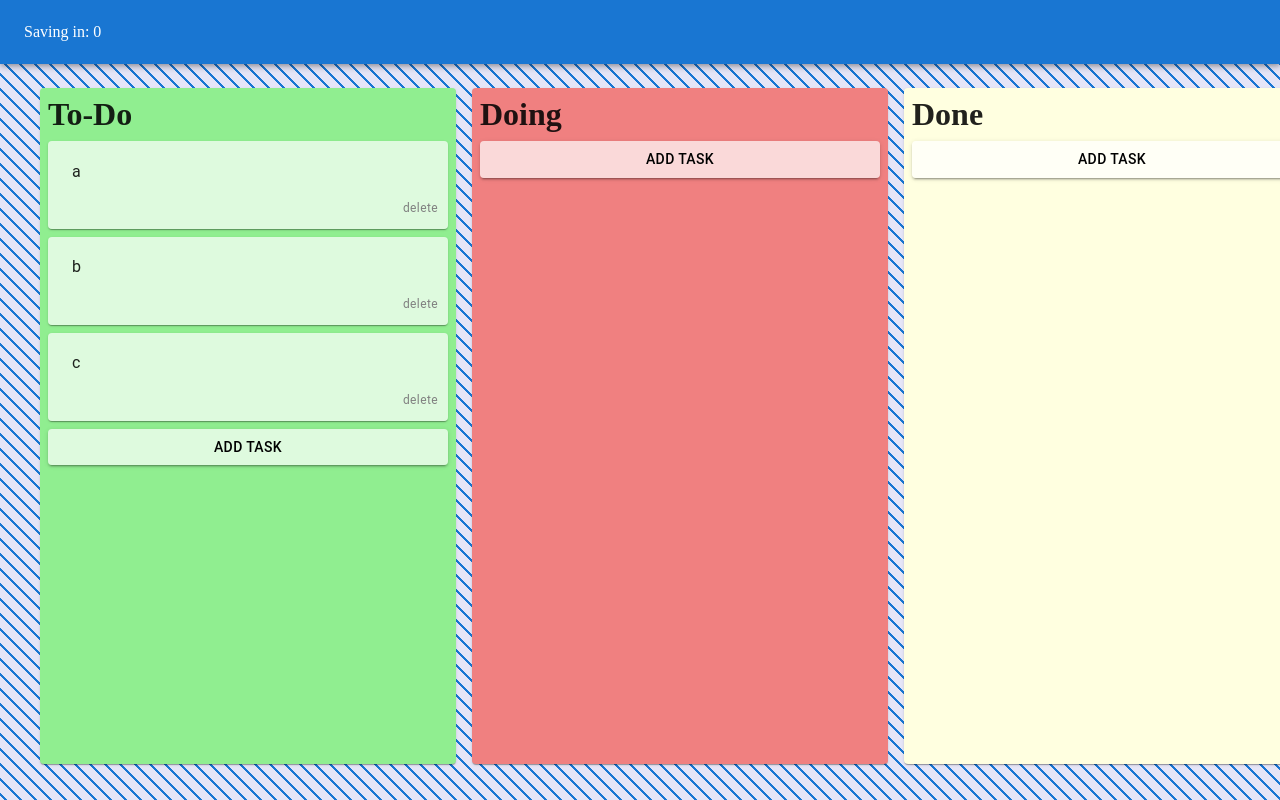
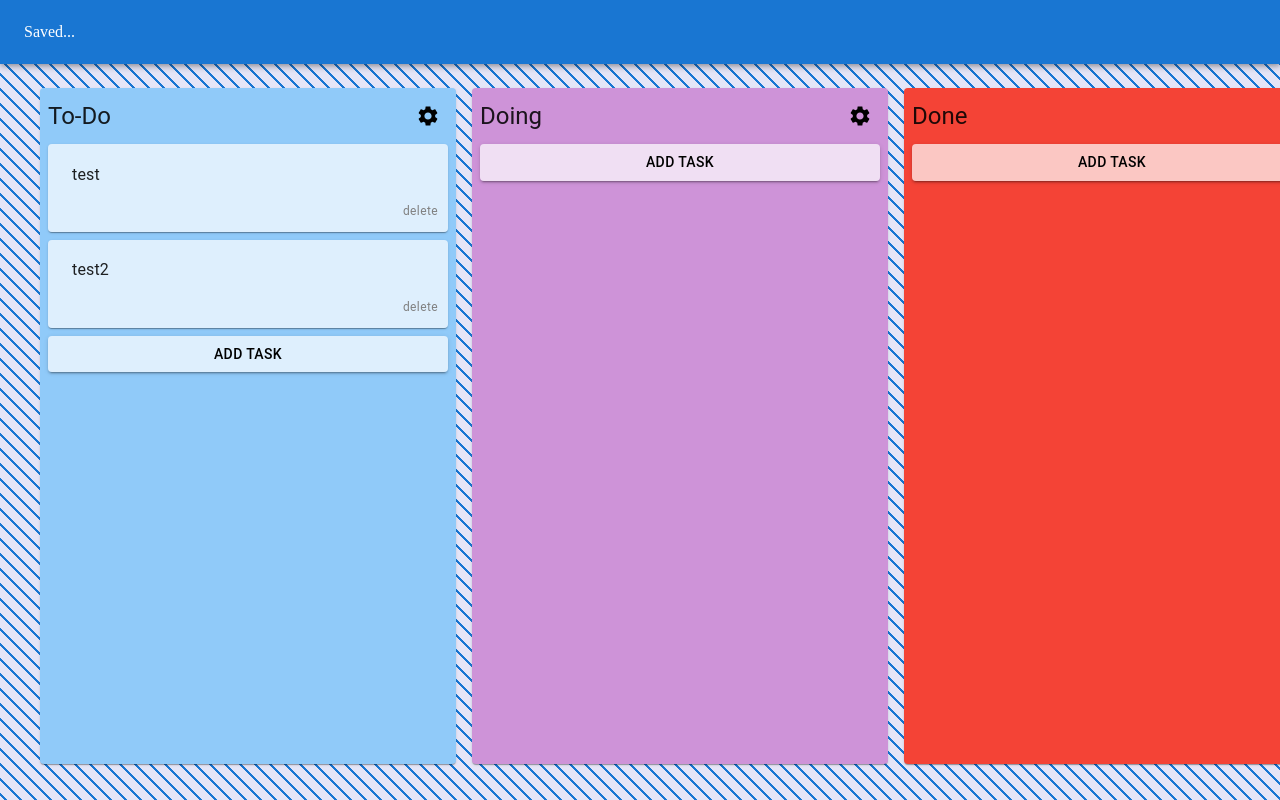
Before and after one commit to richard-nagy/task_manager, a React (Create React App) app: page / in a window 1280 px wide. Built offline with nearby package versions, Linux system fonts and the light colour scheme.

Commit message:
Add better state logic

```diff
--- a/src/App.js
+++ b/src/App.js
@@ -1,101 +1,90 @@
+import { SettingsRemoteRounded } from "@mui/icons-material";
 import { AppBar, Box, Button, CircularProgress, Paper, Toolbar, Typography } from "@mui/material";
 import { Container, Stack } from "@mui/system";
 import React, { createContext, useEffect, useState } from "react";
 import ListForm from "./components/ListForm";
 import TaskList from "./components/TaskList";
 
-const Context = createContext("Default Value");
+const Context = createContext();
 let id = 0;
 
 function App() {
-    const [time, setTime] = useState(5);
-    const [taskLists, setTaskLists] = useState([
+    const [time, setTime] = useState(0);
+    const [tasks, setTasks] = useState([["test", "test2"], [], []]);
+
+    const [lists, setLists] = useState([
         {
             id: `list${id++}`,
             title: "To-Do",
-            tasks: [
-                { id: `task${id++}`, description: "a" },
-                { id: `task${id++}`, description: "b" },
-                { id: `task${id++}`, description: "c" },
-            ],
-            bgColor: { primary: "lightgreen", secondary: "green" },
+            bgColor: { primary: "#90caf9", secondary: "#e3f2fd" },
         },
         {
             id: `list${id++}`,
             title: "Doing",
-            tasks: [],
-            bgColor: { primary: "lightcoral", secondary: "red" },
+            bgColor: { primary: "#ce93d8", secondary: "#f3e5f5" },
         },
         {
             id: `list${id++}`,
             title: "Done",
-            tasks: [],
-            bgColor: { primary: "lightyellow", secondary: "yellow" },
+            bgColor: { primary: "#f44336", secondary: "#e57373" },
         },
     ]);
 
-    const refreshClock = () => {
-        setTime((old) => (old > 0 ? old - 1 : old));
-    };
+    useEffect(() => {
+        if (time > 0) {
+            let timer1 = setTimeout(() => {
+                setTime((old) => old - 1);
+            }, 1000);
 
-    useEffect(() => {
-        const timerId = setInterval(refreshClock, 1000);
-        return function cleanup() {
-            clearInterval(timerId);
-        };
-    }, []);
-
-    useEffect(() => {
-        if (time === 0) {
-            console.log("saved");
-            // TODO: Upload changes to database
+            return () => {
+                clearTimeout(timer1);
+            };
         }
     }, [time]);
 
-    const changeListsTasks = (type, taskIndex, listIndex, task) => {
+    const addList = (listName) => {
         setTime(5);
+        setLists((prevState) => [
+            ...prevState,
+            {
+                id: `list${id++}`,
+                title: listName,
+                bgColor: { primary: "#90caf9", secondary: "#e3f2fd" },
+            },
+        ]);
 
-        const newLists = taskLists;
+        setTasks((prevState) => [...prevState, []]);
+    };
 
-        switch (type) {
-            case "add":
-                newLists[listIndex].tasks.push({ id: `task${id++}`, description: task });
-                setTaskLists(newLists);
-                break;
-            case "edit":
-                newLists[listIndex].tasks[taskIndex] = task;
-                setTaskLists(newLists);
-                break;
-            case "delete":
-                newLists[listIndex].tasks = newLists[listIndex].tasks.filter(
-                    (_, i) => i !== taskIndex
-                );
-                setTaskLists(newLists);
-                break;
-            default:
-                break;
+    const changeTaskColor = (newColors, listIndex) => {
+        setTime(5);
+        setLists((prevState) => {
+            const newState = prevState.map((item, i) => {
+                if (i === listIndex) {
+                    return { ...item, bgColor: newColors };
+                }
+                return item;
+            });
+            return newState;
+        });
+    };
+
+    const contextBadabuj = (value, startTimer) => {
+        if (startTimer) {
+            setTime(5);
+        }
+        if (value) {
+            setTasks(value);
         }
     };
 
-    const addNewTaskList = (listName) => {
-        setTaskLists((oldTaskList) => [
-            ...oldTaskList,
-            {
-                id: `list${id++}`,
-                title: listName,
-                tasks: [],
-                bgColor: { primary: "lightcoral", secondary: "red" },
-            },
-        ]);
-    };
-
     return (
-        <Context.Provider value={changeListsTasks}>
+        <Context.Provider value={contextBadabuj}>
             <Box mt={6}>
                 <AppBar position="fixed">
                     <Toolbar>
                         <Typography variant="static" component="div">
-                            Saving in: {time}
+                            {time ? `Saving in: ${time}` : "Saved..."}
                         </Typography>
                     </Toolbar>
                 </AppBar>
@@ -105,16 +94,21 @@
                 p={5}
                 sx={{
                     width: "max-content",
-                    // height: "100%",
-                    // backgroundColor: "green",
-                    // height: "100%",
                 }}
                 spacing={2}
             >
-                {taskLists.map((list, i) => {
-                    return <TaskList list={list} listIndex={i} />;
+                {lists.map((list, i) => {
+                    return (
+                        <TaskList
+                            list={list}
+                            task={tasks[i]}
+                            listIndex={i}
+                            changeTaskColor={changeTaskColor}
+                            setTasks={setTasks}
+                        />
+                    );
                 })}
-                <ListForm addNewTaskList={addNewTaskList} />
+                <ListForm addList={addList} />
             </Stack>
         </Context.Provider>
     );
--- a/src/components/Task.js
+++ b/src/components/Task.js
@@ -7,7 +7,7 @@
     TextField,
     Typography,
 } from "@mui/material";
-import React, { createContext, useContext, useState } from "react";
+import React, { createContext, useContext, useEffect, useState } from "react";
 import { StyledPaper } from "../styles/common/Paper";
 import DeleteIcon from "@mui/icons-material/Delete";
 import EditIcon from "@mui/icons-material/Edit";
@@ -35,17 +35,39 @@
 });
 
 const Task = ({ task, taskIndex, listIndex }) => {
-    const [editedTask, setEditedTask] = useState({ id: task.id, description: task.description });
+    const updateTasks = useContext(Context);
+    const [text, setText] = useState(task);
 
-    const changeListsTasks = useContext(Context);
+    useEffect(() => {
+        updateTasks(null, true);
 
-    const handleTextboxInput = (e) => {
-        setEditedTask((oldTask) => ({ ...oldTask, description: e.target.value }));
-        changeListsTasks("edit", taskIndex, listIndex, editedTask);
+        let timer1 = setTimeout(() => {
+            updateTasks((prevState) => {
+                return prevState.map((item, i) => {
+                    if (i === listIndex) {
+                        return item.map((item, i) => (i === taskIndex ? text : item));
+                    } else return item;
+                });
+            });
+        }, 5000);
+
+        return () => {
+            clearTimeout(timer1);
+        };
+    }, [text]);
+
+    const handleInput = (e) => {
+        setText(e.target.value);
     };
 
     const handleDeleteClick = () => {
-        changeListsTasks("delete", taskIndex, listIndex);
+        updateTasks((oldState) => {
+            return oldState.map((item, i) => {
+                if (i === listIndex) {
+                    return item.filter((_, i) => i !== taskIndex);
+                } else return item;
+            });
+        }, true);
     };
 
     return (
@@ -53,9 +75,10 @@
             <Stack direction="column" alignItems="flex-end">
                 <StyledTextField
                     multiline
-                    value={editedTask.description}
-                    onChange={(e) => handleTextboxInput(e)}
+                    value={text}
+                    onChange={(e) => handleInput(e)}
                     maxRows={6}
+                    placeholder="Enter task..."
                 />
                 <Typography
                     variant="caption"
--- a/src/components/TaskList.js
+++ b/src/components/TaskList.js
@@ -1,36 +1,126 @@
 import React, { useContext, useState } from "react";
 import Task from "./Task";
 import TaskForm from "./TaskForm";
-import { Box, Container, Paper, Typography } from "@mui/material";
+import {
+    Box,
+    Button,
+    Container,
+    Dialog,
+    DialogActions,
+    DialogContent,
+    DialogTitle,
+    Grid,
+    IconButton,
+    List,
+    Modal,
+    Paper,
+    Typography,
+} from "@mui/material";
 import { Stack } from "@mui/system";
 import { StyledPaper } from "../styles/TaskList";
 import { StyledButton } from "../styles/TaskForm";
 import { Context } from "../App";
+import SettingsIcon from "@mui/icons-material/Settings";
+import CloseIcon from "@mui/icons-material/Close";
+import CircleTwoToneIcon from "@mui/icons-material/CircleTwoTone";
+import CircleIcon from "@mui/icons-material/Circle";
 
-function TaskList({ list, listIndex }) {
+const colors = [
+    { primary: "#90caf9", secondary: "#e3f2fd" },
+    { primary: "#ce93d8", secondary: "#f3e5f5" },
+    { primary: "#f44336", secondary: "#e57373" },
+    { primary: "#ffa726", secondary: "#ffb74d" },
+    { primary: "#66bb6a", secondary: "#81c784" },
+    { primary: "#29b6f6", secondary: "#4fc3f7" },
+];
+
+function TaskList({ list, task, listIndex, changeTaskColor }) {
+    const [open, setOpen] = useState(false);
     const changeListsTasks = useContext(Context);
 
     const addNewTask = () => {
-        changeListsTasks("add", null, listIndex);
+        changeListsTasks((oldState) => {
+            return oldState.map((item, i) => {
+                if (i === listIndex) {
+                    return [...item, ""];
+                } else return item;
+            });
+        }, true);
     };
+
+    const setColor = (color) => {
+        changeTaskColor(color, listIndex);
+    };
+
+    const handleOpen = () => setOpen(true);
+
+    const handleClose = () => setOpen(false);
 
     return (
         <StyledPaper bgColor={list.bgColor}>
             <Stack direction="column" spacing={1}>
-                <h1>{list.title}</h1>
-                {list.tasks.map((task, i) => {
-                    return (
-                        <Task
-                            key={task.id}
-                            task={task}
-                            listId={list.id}
-                            taskIndex={i}
-                            listIndex={listIndex}
-                        />
-                    );
+                <Stack direction="row" justifyContent="space-between" alignItems="center">
+                    <Typography variant="h5">{list.title}</Typography>
+                    <IconButton onClick={handleOpen}>
+                        <SettingsIcon sx={{ color: "#000" }} />
+                    </IconButton>
+                </Stack>
+                {task.map((task, i) => {
+                    return <Task task={task} taskIndex={i} listIndex={listIndex} />;
                 })}
                 <StyledButton onClick={addNewTask}>Add task</StyledButton>
             </Stack>
+            <Dialog onClose={handleClose} open={open}>
+                <DialogTitle>
+                    Settings
+                    <IconButton
+                        aria-label="close"
+                        onClick={handleClose}
+                        sx={{
+                            position: "absolute",
+                            right: 8,
+                            top: 8,
+                            color: (theme) => theme.palette.grey[500],
+                        }}
+                    >
+                        <CloseIcon />
+                    </IconButton>
+                </DialogTitle>
+                <DialogContent>
+                    <Grid container>
+                        {colors.map((color) => {
+                            return (
+                                <Grid item xs={4} sx={{ textAlign: "center", width: "40px" }}>
+                                    <IconButton onClick={() => setColor(color)}>
+                                        {color.primary === list.bgColor.primary ? (
+                                            <CircleIcon
+                                                sx={{
+                                                    color: color.primary,
+                                                    fontSize: "40px",
+                                                    cursor: "pointer",
+                                                }}
+                                            />
+                                        ) : (
+                                            <CircleTwoToneIcon
+                                                sx={{
+                                                    color: color.primary,
+                                                    fontSize: "40px",
+                                                    cursor: "pointer",
+                                                }}
+                                            />
+                                        )}
+                                    </IconButton>
+                                </Grid>
+                            );
+                        })}
+                    </Grid>
+                </DialogContent>
+                <DialogActions>
+                    <Button autoFocus onClick={handleClose}>
+                        Delete List
+                    </Button>
+                </DialogActions>
+            </Dialog>
         </StyledPaper>
     );
 }
```
Also changed, not shown: src/components/ListForm.js (+12 -7 lines), src/components/TaskForm.js (+0 -19 lines).
